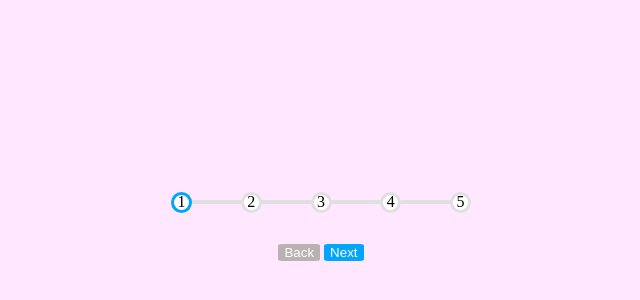
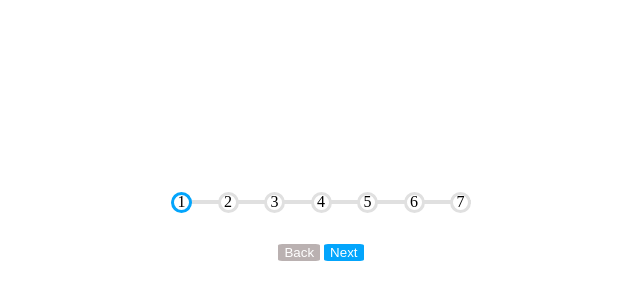
Before and after one commit to fjueic/html, a plain HTML site: page progress steps/index.html in a window 1280 px wide. Shown: the part 182-482 px from the top of the page, without its empty margins (319-959 px from the left). Drawn offline with Linux system fonts and the light colour scheme.

Commit message:
prgress steps

```diff
--- a/progress steps/index.html
+++ b/progress steps/index.html
@@ -11,11 +11,13 @@
     <div class="container">
         <div class="progress">
             <div class="bar"></div>
-            <div class="circle active" id="1">1</div>
-            <div class="circle" id="2">2</div>
-            <div class="circle" id="3">3</div>
-            <div class="circle" id="4">4</div>
-            <div class="circle" id="5">5</div>
+            <div class="circle active">1</div>
+            <div class="circle">2</div>
+            <div class="circle">3</div>
+            <div class="circle">4</div>
+            <div class="circle">5</div>
+            <div class="circle">6</div>
+            <div class="circle">7</div>
         </div>
         <button class="button" id="prev" disabled>Back</button>
         <button class="button" id="next">Next</button>
--- a/progress steps/style.css
+++ b/progress steps/style.css
@@ -5,7 +5,7 @@ body{
     overflow: hidden;
     height: 100vh;
     position: relative;
-    background-color: #ffe8ff;
+    background-color: white;
 }
 .container{
     text-align: center;
```
